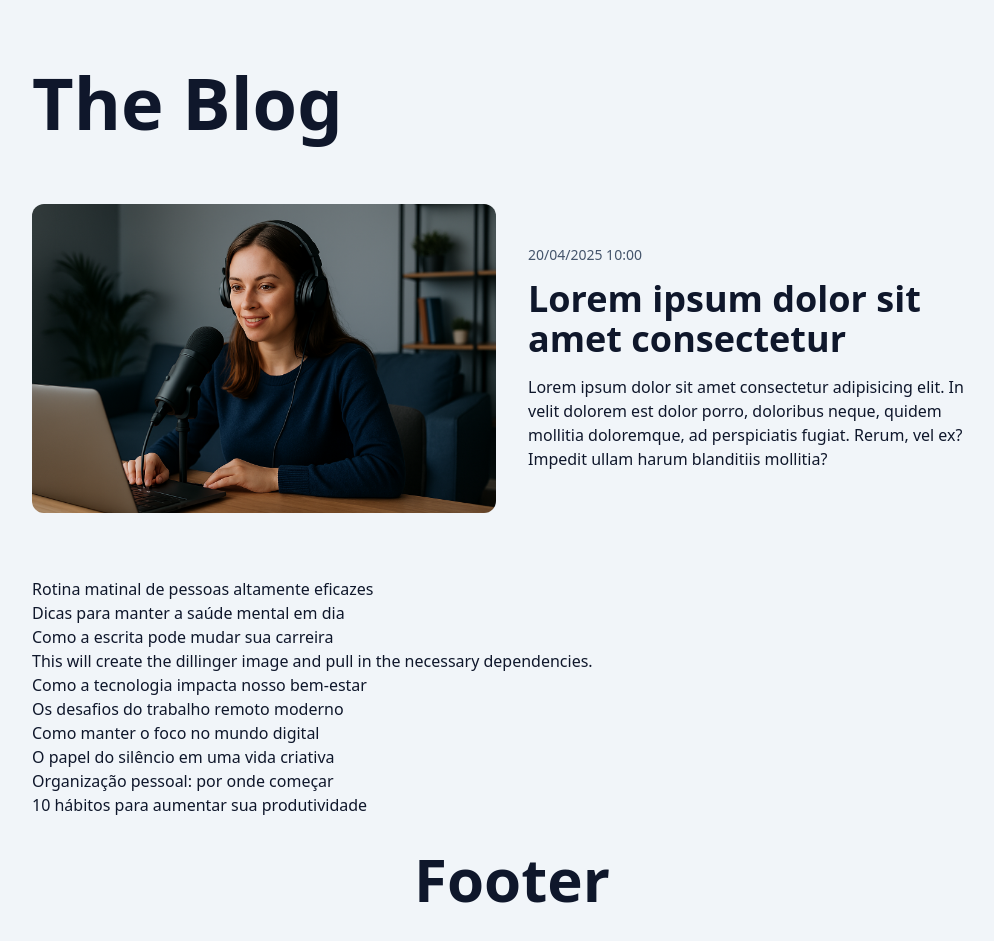
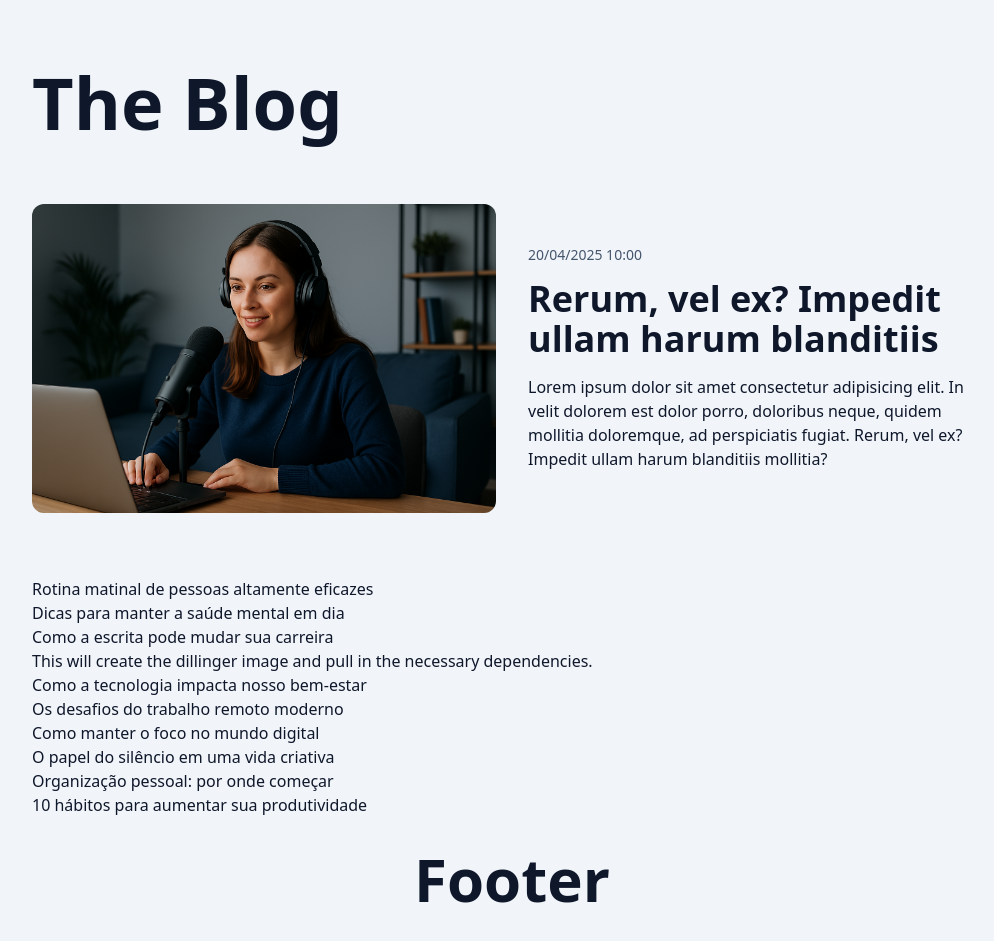
Before and after one commit to matheustorresdev97/blog, a Next.js app: page / in a window 1280 px wide. Shown: the whole page, without its empty margins (128-1122 px from the left). Built offline with nearby package versions, Linux system fonts and the light colour scheme.

Commit message:
feat: component PostHeading

```diff
--- a/src/app/page.tsx
+++ b/src/app/page.tsx
@@ -1,5 +1,6 @@
 import { Container } from "@/components/container";
 import { Header } from "@/components/header";
+import { PostHeading } from "@/components/post-heading";
 import { PostsList } from "@/components/post-list";
 import { SpinLoader } from "@/components/spin-loader";
 import Image from "next/image";
@@ -29,10 +30,9 @@ export default async function Home() {
             20/04/2025 10:00
           </time>
 
-          <h1 className='text-2xl/tight font-extrabold sm:text-4xl'>
-            <Link href='#'>Lorem ipsum dolor sit amet consectetur</Link>
-          </h1>
-
+          <PostHeading as='h1' url='#'>
+            Rerum, vel ex? Impedit ullam harum blanditiis
+          </PostHeading>
           <p>
             Lorem ipsum dolor sit amet consectetur adipisicing elit. In velit
             dolorem est dolor porro, doloribus neque, quidem mollitia
--- /dev/null
+++ b/src/components/post-heading.tsx
@@ -0,0 +1,27 @@
+import clsx from 'clsx';
+import Link from 'next/link';
+
+type PostHeadingProps = {
+  children: React.ReactNode;
+  url: string;
+  as?: 'h1' | 'h2';
+};
+
+export function PostHeading({
+  children,
+  url,
+  as: Tag = 'h2',
+}: PostHeadingProps) {
+  const headingClassesMap = {
+    h1: 'text-2xl/tight sm:text-4xl',
+    h2: 'text-2xl/tight sm:text-4xl',
+  };
+
+  const commonClasses = 'font-extrabold';
+
+  return (
+    <Tag className={clsx(headingClassesMap[Tag], commonClasses)}>
+      <Link href={url}>{children}</Link>
+    </Tag>
+  );
+}
```
